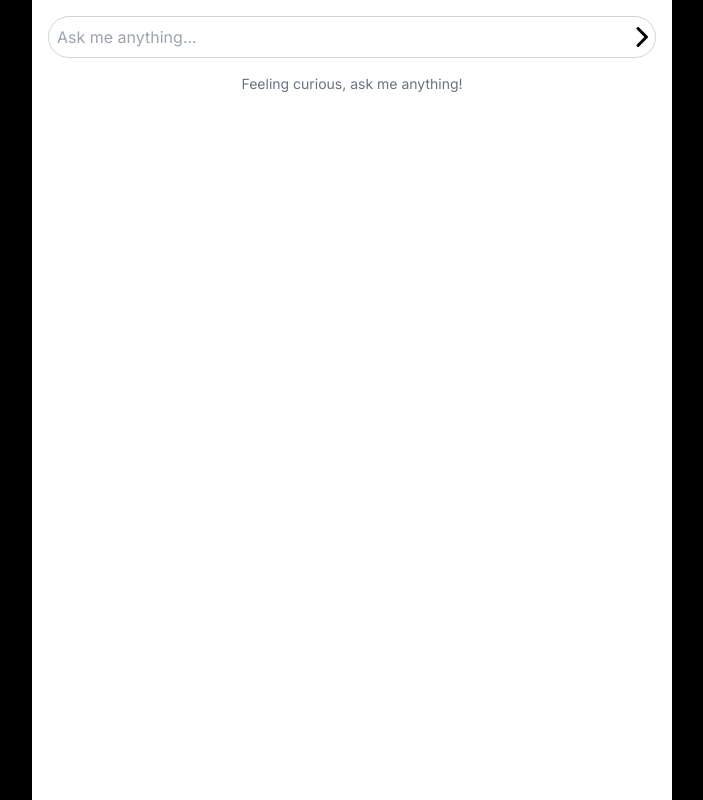
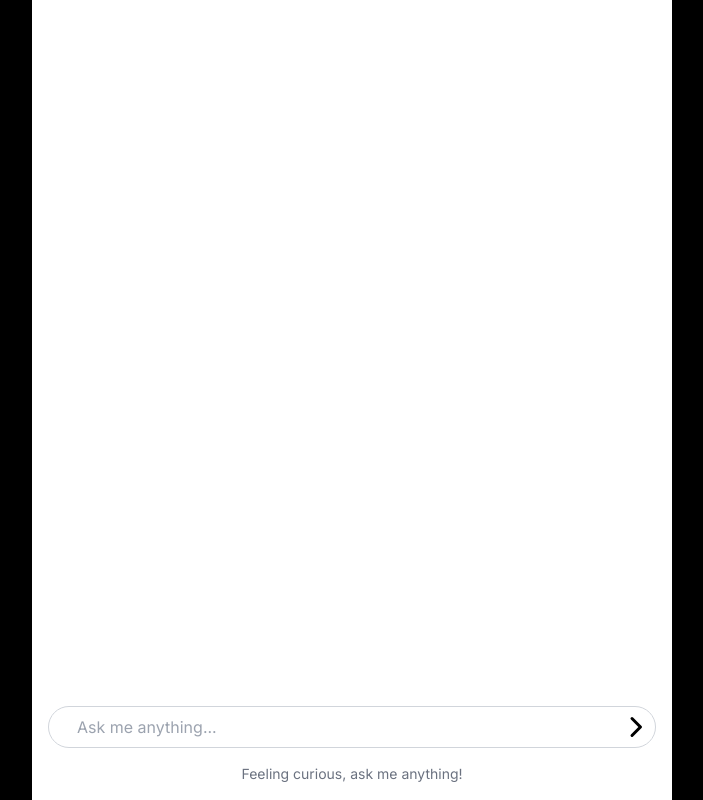
Before and after one commit to DcWire/chat-websockets, a Next.js app in the folder frontend/: page / in a window 1280 px wide. Shown: the whole page, without its empty margins (288-991 px from the left). Built offline with nearby package versions, Linux system fonts and the light colour scheme.

Commit message:
Fix chatbox at the end

```diff
--- a/frontend/src/app/components/Chat.tsx
+++ b/frontend/src/app/components/Chat.tsx
@@ -1,16 +1,16 @@
 import Image from "next/image";
 import arrow from "../../../public/arrow.svg";
-export default function Chat() {
+export default function Chat({ sx = {} }) {
   return (
     <div className="flex flex-col w-full bg-transparent p-4">
-      <div className="appearance-none w-full p-2 text-gray-700 border border-gray-300 rounded-full focus:outline-none focus:ring focus:ring-blue-500 relative">
+      <div className="appearance-none w-full px-7 py-2 text-gray-700 border border-gray-300 rounded-full focus:outline-none focus:ring focus:ring-blue-500 relative">
         <form>
           <input
             type="text"
             placeholder="Ask me anything..."
             className="focus:outline-none w-11/12"
           />
-          <button className="right-0.5 absolute text-white bg-transparent hover:bg-blue-600 rounded-lg focus:outline-none w-6 h-6">
+          <button className="right-2 absolute text-white bg-transparent rounded-lg focus:outline-none w-6 h-6">
             <Image src={arrow} alt="Image of arrow head" />
           </button>
         </form>
--- a/frontend/src/app/page.tsx
+++ b/frontend/src/app/page.tsx
@@ -3,7 +3,7 @@ import Chat from "./components/Chat";
 export default function Home() {
   return (
     <div>
-      <div>
+      <div className="fixed w-2/4 bottom-0">
         <Chat />
       </div>
     </div>
```
